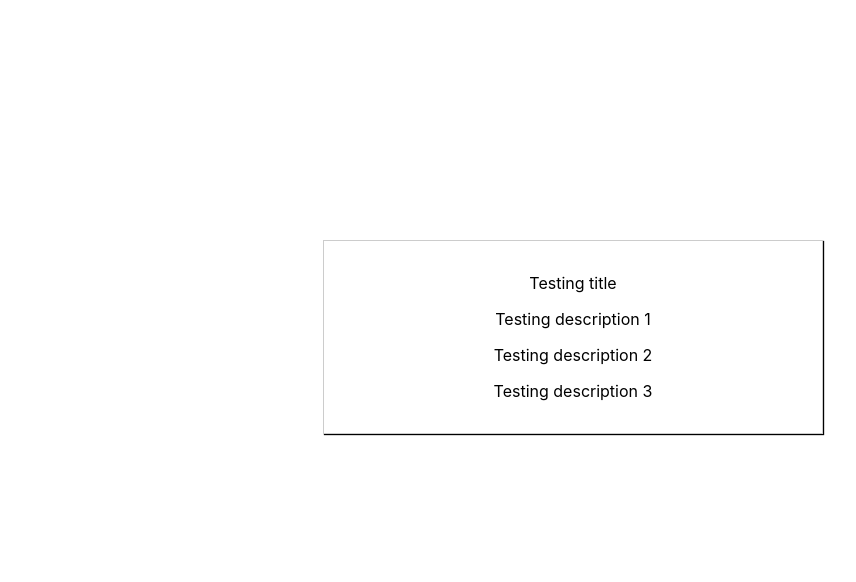
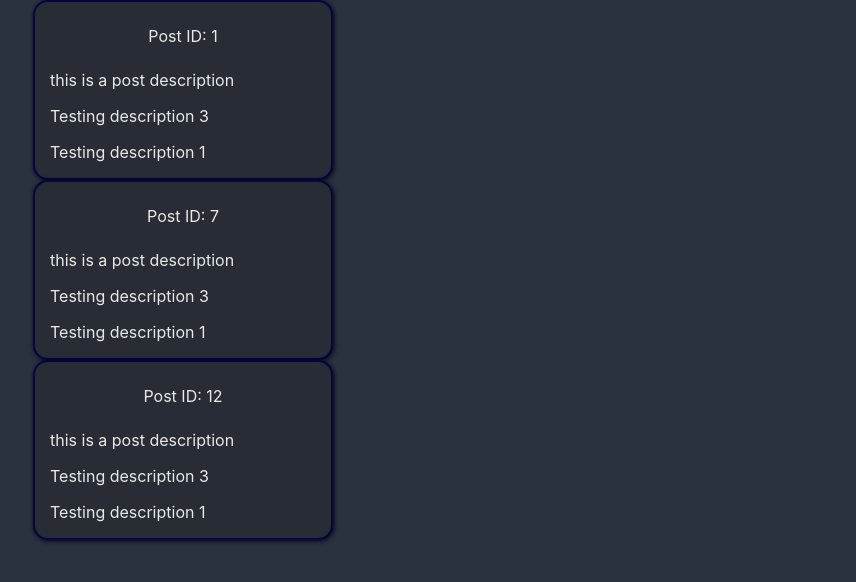
Before and after one commit to fishjaam/spotlight, a React (Create React App) app: page / in a window 1280 px wide. Shown: the top 582 px of the page, without its empty margins (67-923 px from the left). Built offline with nearby package versions, Linux system fonts and the light colour scheme.

Commit message:
Componente updates

```diff
--- a/src/App.css
+++ b/src/App.css
@@ -1,14 +1,8 @@
 .App {
-  text-align: center;
-}
-
-.App-header {
-  background-color: #282c34;
+  background-color: #2a313f;
   min-height: 100vh;
-  display: flex;
-  flex-direction: column;
-  align-items: center;
-  justify-content: center;
-  font-size: calc(10px + 2vmin);
+  /* display: flex; */
+  /* flex-direction: column; */
+  /* align-items: center; */
   color: white;
 }
--- a/src/App.js
+++ b/src/App.js
@@ -3,13 +3,14 @@ import React from 'react';
 import './App.css';
 import Layout from './components/Layout/layout';
 import SummaryBox from './components/SummaryBox/SummaryBox';
+import Posts from './components/Posts/Posts';
 
 function App() {
 
   return (
     <div className="App">
       <Layout>
-        <SummaryBox />
+        <Posts />
       </Layout>
     </div>
   );
--- a/src/components/Layout/layout.js
+++ b/src/components/Layout/layout.js
@@ -5,9 +5,9 @@ class Layout extends Component {
 
     render () {
         return (
-            <React.Fragment>
+            <div>
                 {this.props.children}
-            </React.Fragment>
+            </div>
         )
     }
 }
--- /dev/null
+++ b/src/components/Posts/Posts.js
@@ -0,0 +1,22 @@
+import React, {Component} from 'react';
+import SummaryItem from '../SummaryBox/SummaryBox';
+
+class Posts extends Component {
+    state = {
+        postId: [1, 7, 12]
+    }
+
+
+    render () {
+
+        return (
+            <div>
+                {this.state.postId.map(postId => {
+                    return <SummaryItem postId={postId}></SummaryItem>
+                })}
+            </div>
+        )
+    }
+}
+
+export default Posts;
--- a/src/components/SummaryBox/SummaryBox.js
+++ b/src/components/SummaryBox/SummaryBox.js
@@ -1,16 +1,24 @@
-import React from 'react';
+import React, {useState} from 'react';
 import styles from './SummaryBox.module.css'
-const summaryItem = props => {
 
+const SummaryItem = props => {
+    const [title, setTitle] = useState('Some title');
+    const [description, setDescription] = useState('this is a post description');
+    // const [age, setAge] = useState(32);
+    // const [location, setLocation] = useState('NYC');
+    // const [amount, setAmount] = useState(5000);
+    // const [username, setUsername] = useState('test1234');
+    // const [test, setTest] = useState('test.com');
 
     return (
         <div className={styles.SummaryBox}>
-            <p>Testing title</p>
-            <p>Testing description 1</p>
-            <p>Testing description 2</p>
-            <p>Testing description 3</p>
+            <p className={styles.Title}>Post ID: {props.postId}</p>
+
+            <p className={styles.Detail}>{description}</p>
+            <p className={styles.Detail}>Testing description 3</p>
+            <p className={styles.Detail}>Testing description 1</p>
         </div>
     )
 }
 
-export default summaryItem;
+export default SummaryItem;
--- a/src/components/SummaryBox/SummaryBox.module.css
+++ b/src/components/SummaryBox/SummaryBox.module.css
@@ -1,20 +1,30 @@
 .SummaryBox {
-    position: fixed;
-    z-index: 500;
-    background-color: white;
+    text-align: center;
+    background-color: #282c34;
     width: 70%;
-    border: 1px solid #ccc;
-    box-shadow: 1px 1px 1px black;
-    padding: 16px;
-    left: 15%;
-    top: 30%;
+    border: 2px solid rgb(6, 5, 65);
+    box-shadow: 1px 1px 5px rgb(2, 1, 22);
+    padding: 0px 15px;
+    top: 10%;
     box-sizing: border-box;
+    border-radius: 15px;
     transition: all 0.3s ease-out;
 }
 
-@media (min-width: 600px) {
+@media (min-width: 400px) {
     .SummaryBox {
-        width: 500px;
+        margin: 0px 100px;
+        width: 300px;
         left: calc(50% - 250px);
     }
 }
+
+.Detail {
+    text-align: left;
+    color: #e9e9e9;
+}
+
+.Title {
+    padding: 8px 0px;
+    color: #e9e9e9;
+}
```
